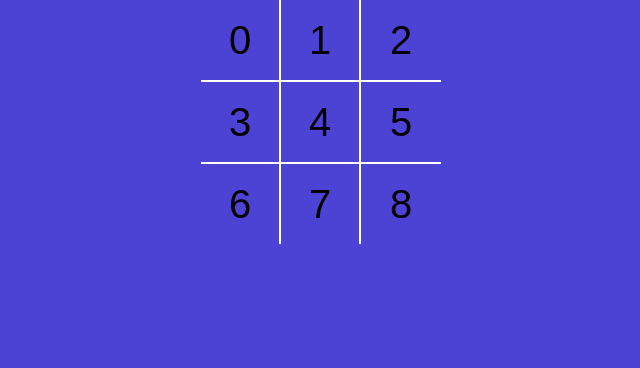
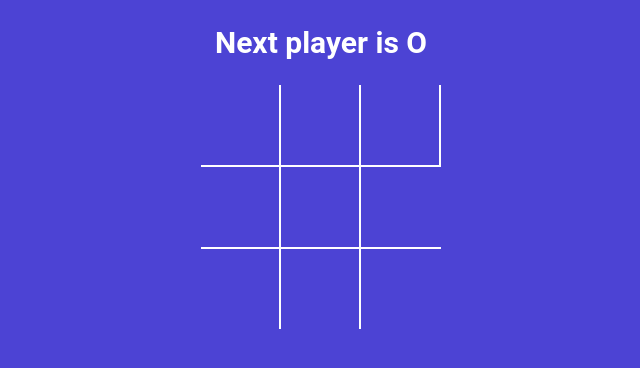
Before and after one commit to Ozy2022/tictactoe_game, a React (Vite) app: page / in a window 1280 px wide. Shown: the top 368 px of the page, without its empty margins (319-959 px from the left). Built offline with nearby package versions, Linux system fonts and the light colour scheme.

Commit message:
lifted up the state to app component

```diff
--- a/src/App.jsx
+++ b/src/App.jsx
@@ -1,10 +1,36 @@
 import './styles.scss';
-// import Square from './components/Square';
+import { useState } from 'react';
+import { calculateWinner } from './winner';
 import Board from './components/Board';
 function App() {
+  const [squares, setSquers] = useState(Array(9).fill(null));
+  const [isXNext, setIsXNext] = useState(false);
+
+  const winnerr = calculateWinner(squares);
+  const nextPlayer = isXNext ? 'X' : 'O';
+  const statusMessage = winnerr
+    ? `Winner is ${winnerr}`
+    : `Next player is ${nextPlayer}`;
+  const HandleSquareClick = clickedPosition => {
+    if (squares[clickedPosition] || winnerr) {
+      return;
+    }
+    setSquers(currentSquares => {
+      return currentSquares.map((squareVlaue, position) => {
+        if (clickedPosition === position) {
+          return isXNext ? 'X' : 'O';
+        }
+        return squareVlaue;
+      });
+    });
+
+    setIsXNext(currentIsXNext => !currentIsXNext);
+  };
+
   return (
     <div className="app">
-      <Board />
+      <h2>{statusMessage}</h2>
+      <Board squares={squares} HandleSquareClick={HandleSquareClick} />
     </div>
   );
 }
--- a/src/components/Board.jsx
+++ b/src/components/Board.jsx
@@ -1,22 +1,32 @@
 import Square from './Square';
 
-const Board = () => {
+const Board = ({ squares, HandleSquareClick }) => {
+  const renderSquare = position => {
+    return (
+      <Square
+        value={squares[position]}
+        onClick={() => HandleSquareClick(position)}
+      />
+    );
+  };
+
   return (
     <div className="board">
       <div className="board-row">
-        <Square value={0} />
-        <Square value={1} />
-        <Square value={2} />
+        {renderSquare(0)}
+        {renderSquare(1)}
+        {renderSquare(2)}
+        <div />
       </div>
       <div className="board-row">
-        <Square value={3} />
-        <Square value={4} />
-        <Square value={5} />
+        {renderSquare(3)}
+        {renderSquare(4)}
+        {renderSquare(5)}
       </div>
       <div className="board-row">
-        <Square value={6} />
-        <Square value={7} />
-        <Square value={8} />
+        {renderSquare(6)}
+        {renderSquare(7)}
+        {renderSquare(8)}
       </div>
     </div>
   );
--- a/src/components/Square.jsx
+++ b/src/components/Square.jsx
@@ -1,6 +1,6 @@
-const Square = ({ value }) => {
+const Square = ({ value, onClick }) => {
   return (
-    <button type="buttom" className="square">
+    <button type="buttom" className="square" onClick={onClick}>
       {value}
     </button>
   );
--- /dev/null
+++ b/src/winner.js
@@ -0,0 +1,19 @@
+export function calculateWinner(squares) {
+  const lines = [
+    [0, 1, 2],
+    [3, 4, 5],
+    [6, 7, 8],
+    [0, 3, 6],
+    [1, 4, 7],
+    [2, 5, 8],
+    [0, 4, 8],
+    [2, 4, 6],
+  ];
+  for (let i = 0; i < lines.length; i++) {
+    const [a, b, c] = lines[i];
+    if (squares[a] && squares[a] === squares[b] && squares[a] === squares[c]) {
+      return squares[a];
+    }
+  }
+  return null;
+}
```
Also changed, not shown: 1 other file (tests, documents, lock files or other folders).
